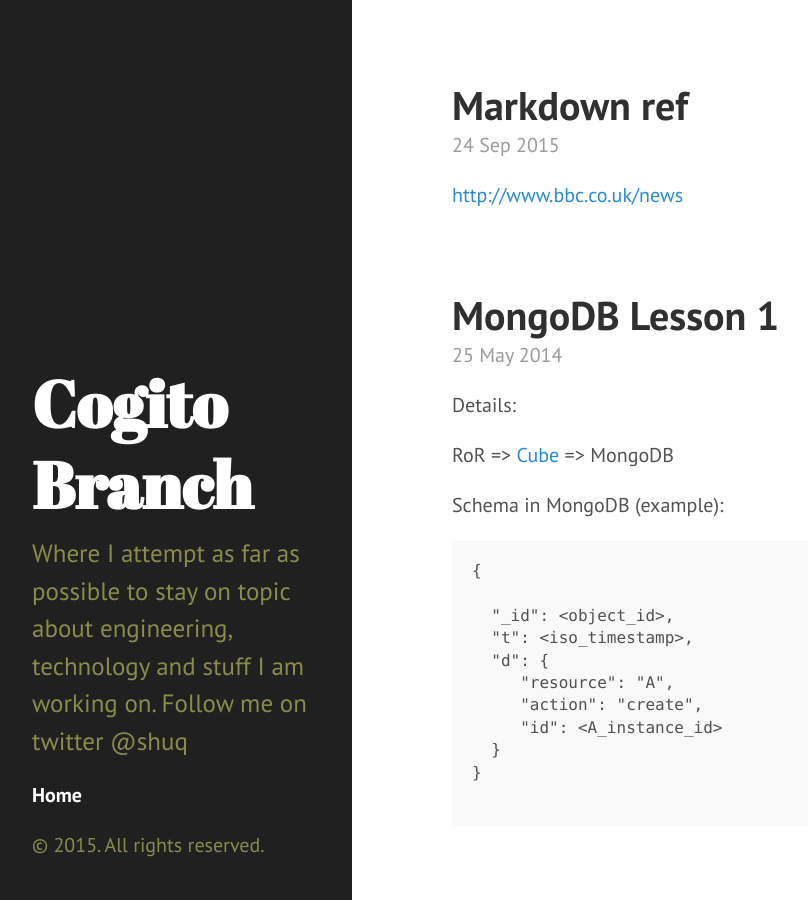
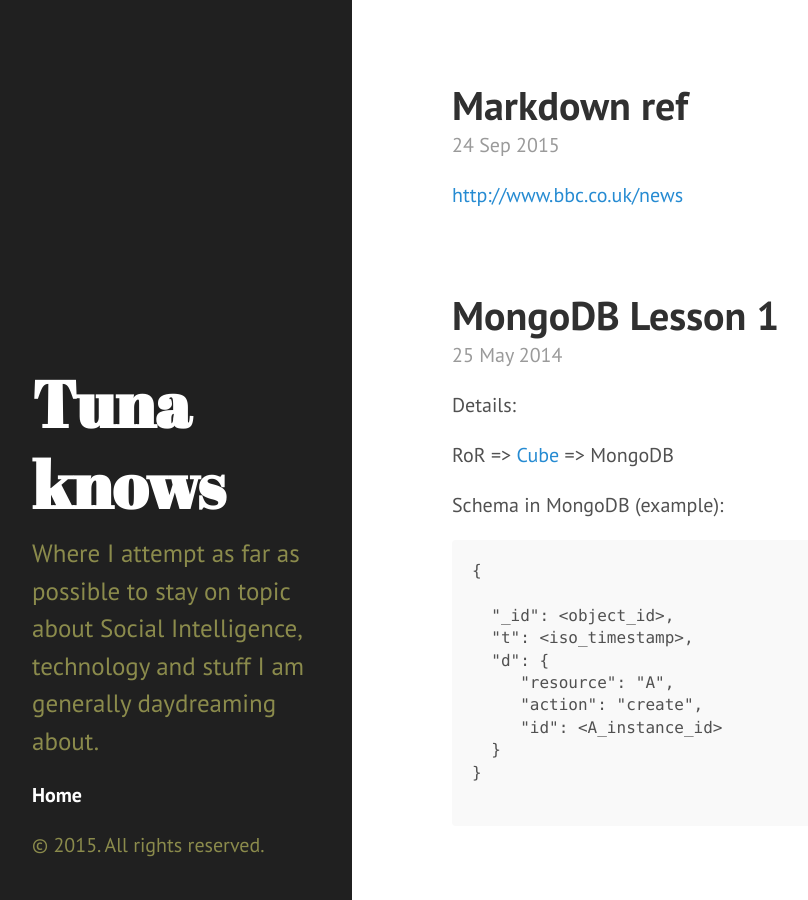
Before and after one commit to edstephens/edstephens.github.io, a Jekyll site: the page built from index.html, in a window 1280 px wide and 900 px high. Shown: the whole window, without its empty margins (8-816 px from the left). Built offline with Jekyll 4.4.1, drawn with Linux system fonts in a browser that asks for light colours; the list of posts is cut into pages by our own code.

Commit message:
Update _config.yml

```diff
--- a/_config.yml
+++ b/_config.yml
@@ -1,7 +1,7 @@
 excerpt_separator: ""
 pygments: true
 markdown: kramdown
-title: Cogito Branch
-tagline: Time flies like an arrow, fruit flies like a banana
-description: Where I attempt as far as possible to stay on topic about engineering, technology and stuff I am working on. Follow me on twitter @shuq
+title: Tuna knows
+tagline: Sniffing out insights from data
+description: Where I attempt as far as possible to stay on topic about Social Intelligence, technology and stuff I am generally daydreaming about.
 paginate: 5
```
